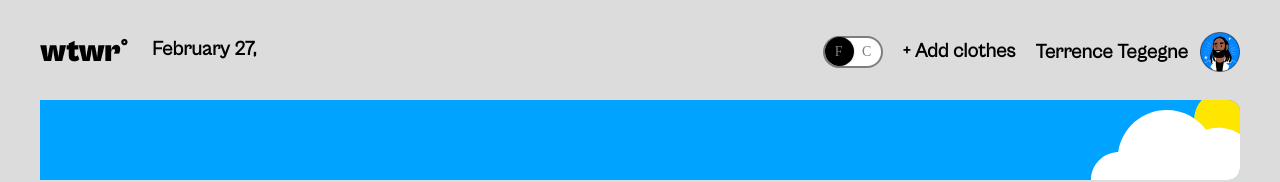
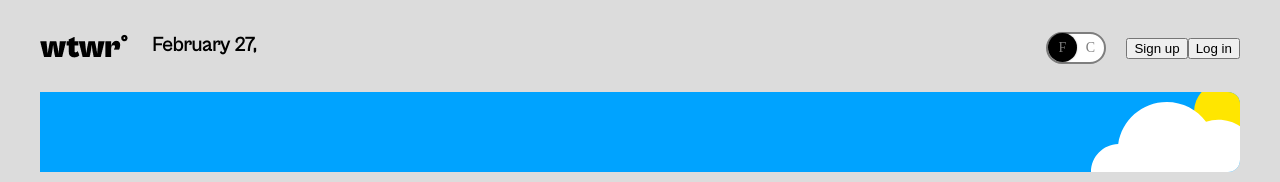
Before and after one commit to Freddy-PC/se_project_react, a React (Create React App) app: page / in a window 1280 px wide. Shown: the top 182 px of the page. Built offline with nearby package versions, Linux system fonts and the light colour scheme; no server answers.

Commit message:
Add handlers for signup and login buttons

```diff
--- a/src/components/App/App.js
+++ b/src/components/App/App.js
@@ -35,6 +35,10 @@ const App = () => {
 
   const [isLoggedIn, setIsLoggedIn] = useState(false); // Handle logged status
   const [currentUser, setCurrentUser] = useState(null); // No user at start
+
+  // Would it be more optimal to make something like this for the header?
+  // handleRegisterClick={handleRegisterClick}
+  // const handleRegisterClick = () => setActiveModal(MODAL_TYPE.SIGNUP);
 
   // Handle changing temp unit
   const handleToggleSwitchChange = () => {
@@ -162,6 +166,13 @@ const App = () => {
               addModalClick={() => {
                 setActiveModal(MODAL_TYPE.ADD);
               }}
+              isLoggedIn={isLoggedIn}
+              handleRegisterClick={() => {
+                setActiveModal(MODAL_TYPE.SIGNUP);
+              }}
+              handleLoginClick={() => {
+                setActiveModal(MODAL_TYPE.LOGIN);
+              }}
             />
             <Switch>
               <Route path="/profile">
--- a/src/components/Header/Header.js
+++ b/src/components/Header/Header.js
@@ -5,13 +5,20 @@ import avatarImage from "../../images/avatar-image.png";
 import ToggleSwitch from "../ToggleSwitch/ToggleSwitch";
 import { NavLink } from "react-router-dom";
 
-const Header = ({ weatherData, addModalClick }) => {
+const Header = ({
+  weatherData,
+  addModalClick,
+  isLoggedIn,
+  handleRegisterClick,
+  handleLoginClick,
+}) => {
   if (!weatherData) return null;
   const currentDate = new Date().toLocaleString("default", {
     month: "long",
     day: "numeric",
   });
 
+  // If logged in shows profile...if not shows sign up & sign in
   return (
     <header className="header">
       <div className="header__container">
@@ -25,6 +32,8 @@ const Header = ({ weatherData, addModalClick }) => {
       <div className="header__nav">
         <ul className="navigation__container">
           <ToggleSwitch />
+          {isLoggedIn ? (
+            <>
               <li>
                 <button className="navigation__button" onClick={addModalClick}>
                   + Add clothes
@@ -42,6 +51,25 @@ const Header = ({ weatherData, addModalClick }) => {
                   </p>
                 </NavLink>
               </li>
+            </>
+          ) : (
+            <>
+              <button
+                className="nav__register"
+                type="button"
+                onClick={handleRegisterClick}
+              >
+                Sign up
+              </button>
+              <button
+                className="nav__login"
+                type="button"
+                onClick={handleLoginClick}
+              >
+                Log in
+              </button>
+            </>
+          )}
         </ul>
       </div>
     </header>
```
Lines whose indentation alone changed are shown as unchanged.
